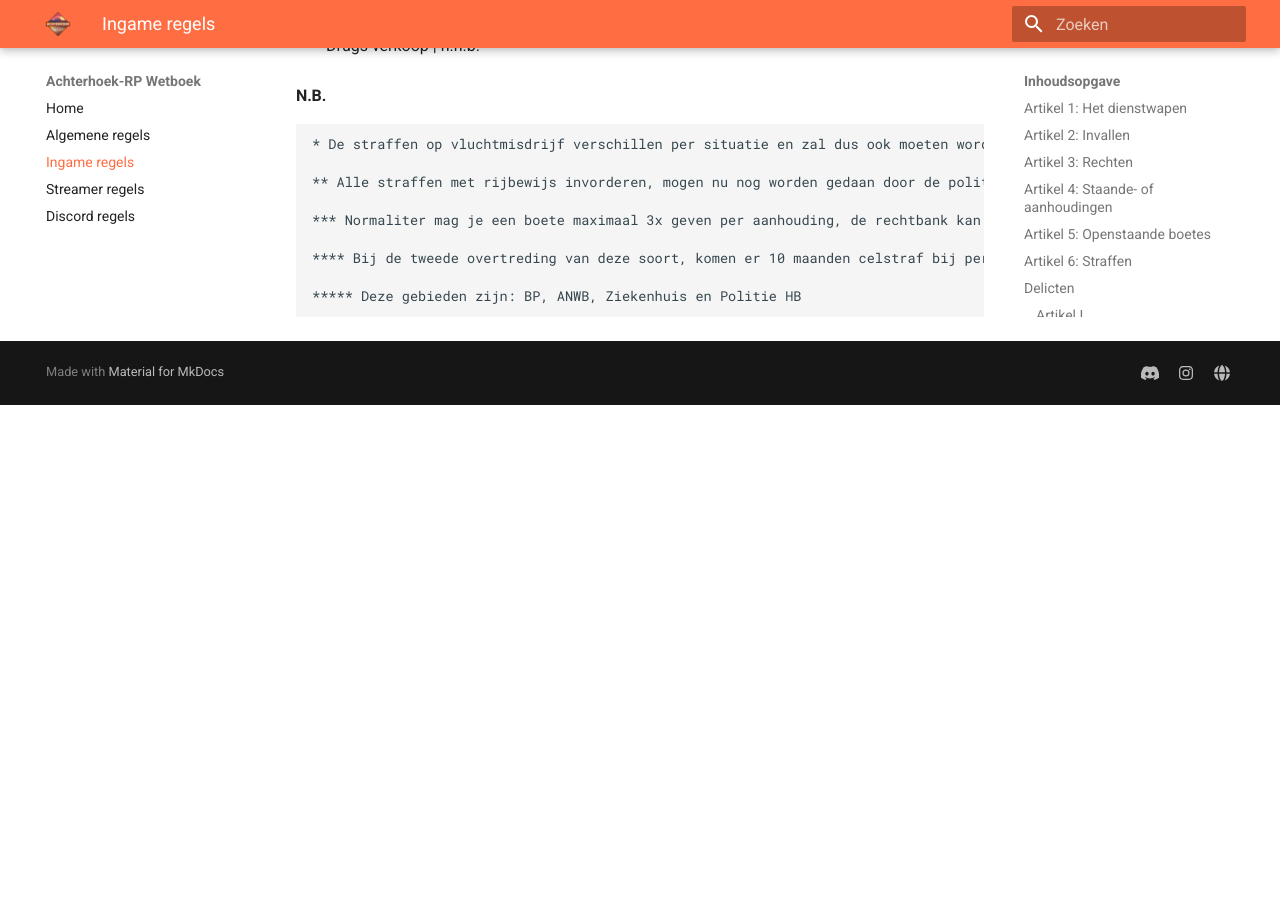
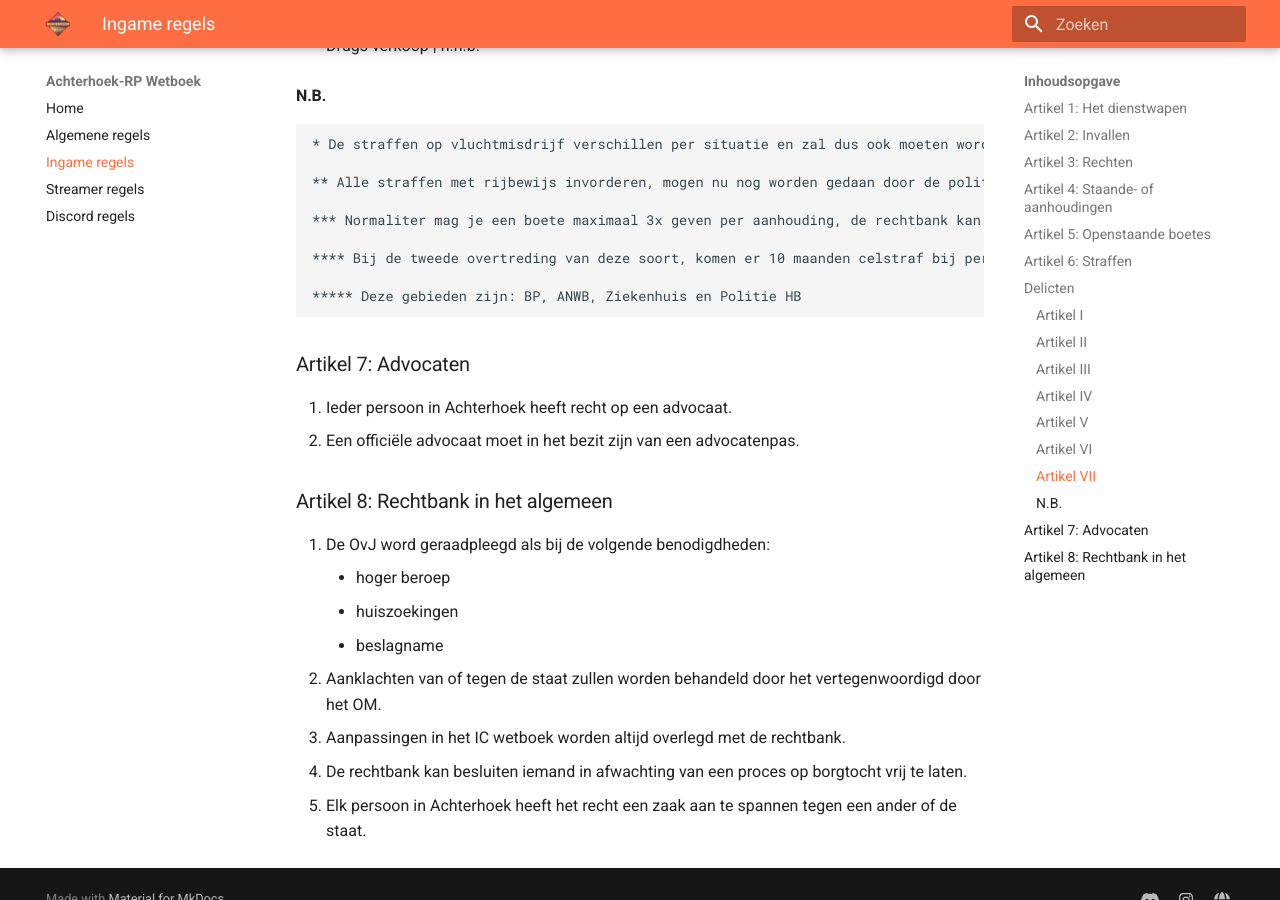
Before and after one commit to Jaccosf/ARP-Wetboek, an MkDocs documentation site: the page built from docs/wetboek.md, in a window 1280 px wide and 900 px high, scrolled down 4758 px. Built offline with MkDocs 1.6.1 and Material for MkDocs 9.7.7, drawn with Linux system fonts in a browser that asks for light colours; before the commit the page ends 5163 px from its top, so only the background shows below that.

Commit message:
rechtbank mogelijkheden

```diff
--- a/docs/wetboek.md
+++ b/docs/wetboek.md
@@ -196,3 +196,17 @@ Alle boetes in artikelen I, II & III zullen €9 administratiekosten extra ontva
     **** Bij de tweede overtreding van deze soort, komen er 10 maanden celstraf bij per keer.
 
     ***** Deze gebieden zijn: BP, ANWB, Ziekenhuis en Politie HB
+
+### Artikel 7: Advocaten
+1. Ieder persoon in Achterhoek heeft recht op een advocaat.
+2. Een officiële advocaat moet in het bezit zijn van een advocatenpas.
+
+### Artikel 8: Rechtbank in het algemeen
+1. De OvJ word geraadpleegd als bij de volgende benodigdheden:
+    - hoger beroep
+    - huiszoekingen
+    - beslagname
+2. Aanklachten van of tegen de staat zullen worden behandeld door het vertegenwoordigd door het OM.
+3. Aanpassingen in het IC wetboek worden altijd overlegd met de rechtbank.
+4. De rechtbank kan besluiten iemand in afwachting van een proces op borgtocht vrij te laten.
+5. Elk persoon in Achterhoek heeft het recht een zaak aan te spannen tegen een ander of de staat.
```
